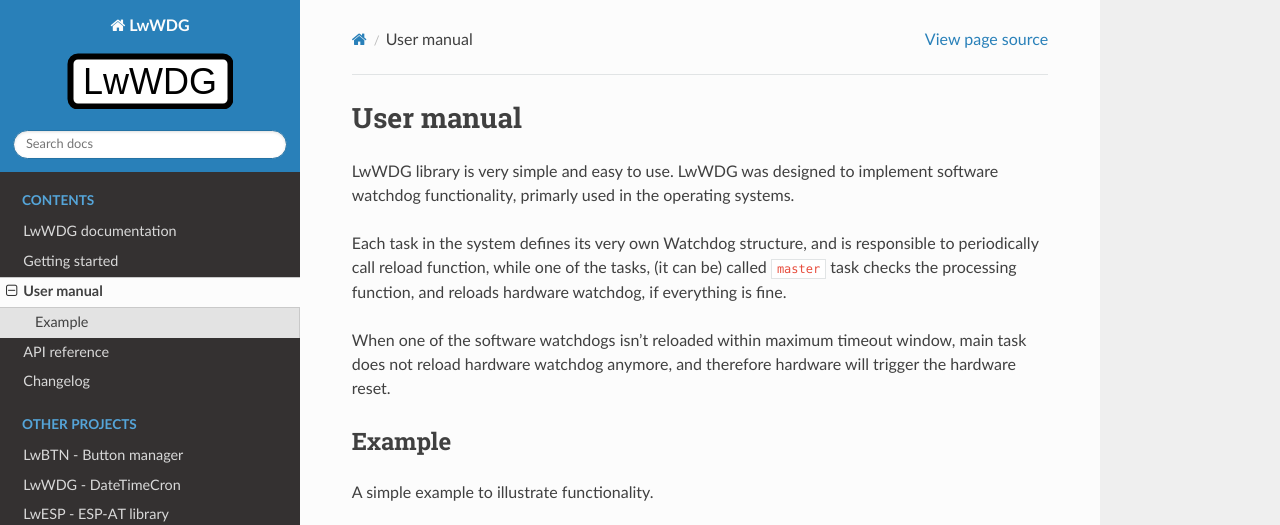
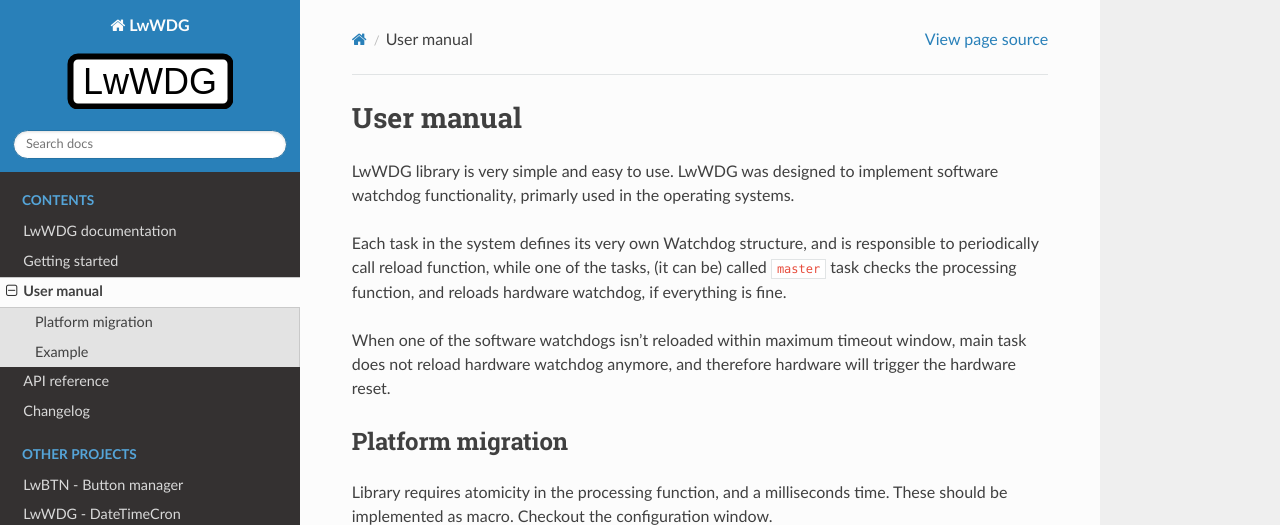
Before and after one commit to MaJerle/lwwdg, a Sphinx documentation site: the page built from docs/user-manual/index.rst, in a window 1280 px wide and 946 px high, cut to the strip 0-525 px from the top of the window. Built offline with Sphinx 7.4.7 and the Read the Docs theme 2.0.0, drawn with Linux system fonts in a browser that asks for light colours; the version number could not be read and is left out.

Commit message:
Add platform integration info

```diff
--- a/docs/user-manual/index.rst
+++ b/docs/user-manual/index.rst
@@ -13,6 +13,12 @@
 When one of the software watchdogs isn't reloaded within maximum timeout window, main task does not reload
 hardware watchdog anymore, and therefore hardware will trigger the hardware reset.
 
+Platform migration
+^^^^^^^^^^^^^^^^^^
+
+Library requires atomicity in the processing function, and a milliseconds time.
+These should be implemented as macro. Checkout the configuration window.
+
 Example
 ^^^^^^^
 
```
